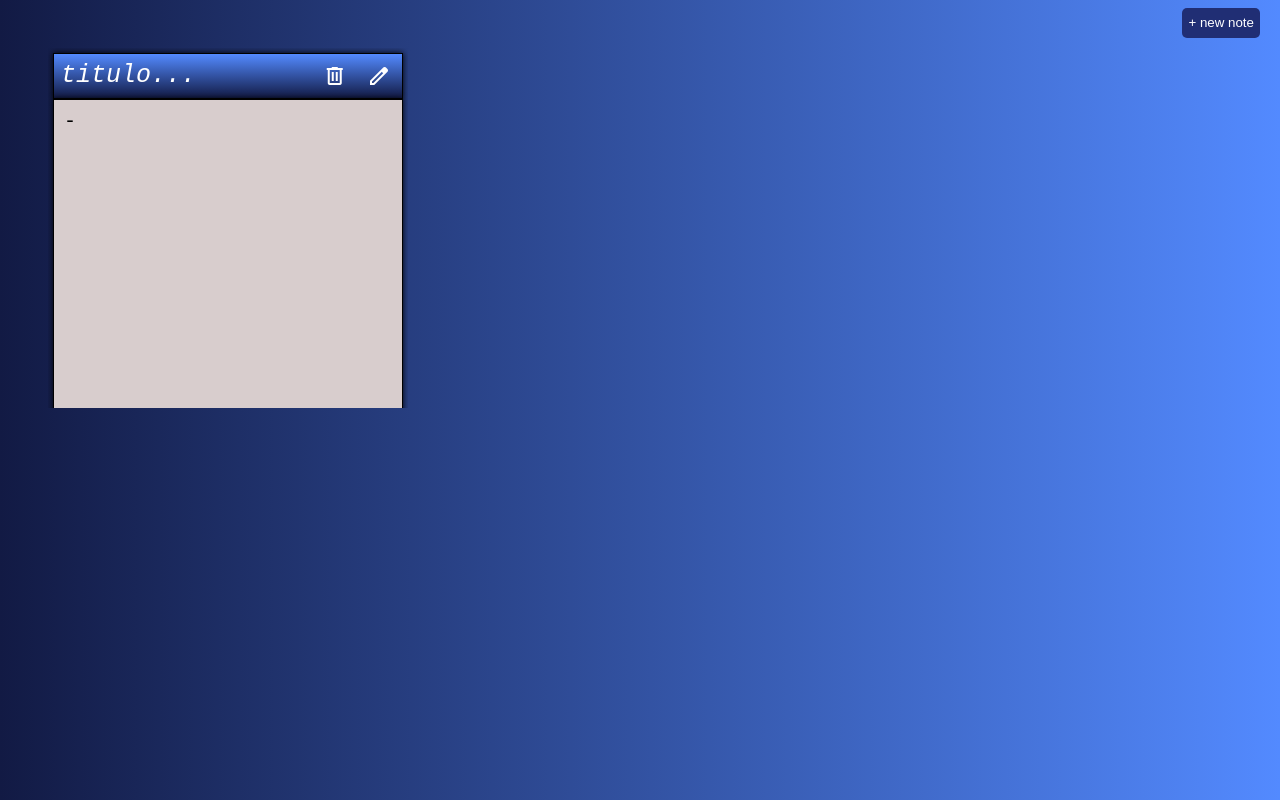
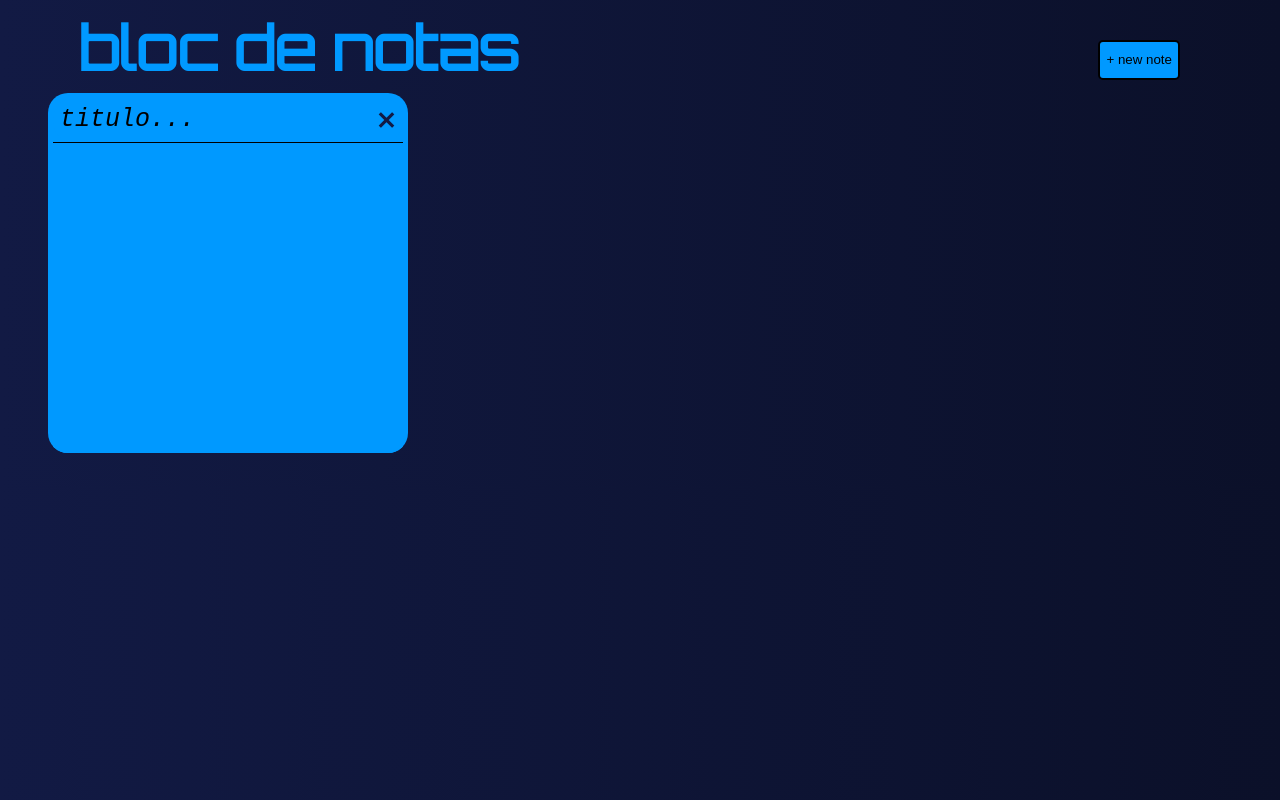
Before and after one commit to Matts001/bloc-de-notas, a plain HTML site: page index.html in a window 1280 px wide. Both pictures are taken after a click on the button "+ new note". Drawn offline with nearby package versions, Linux system fonts and the light colour scheme.

Commit message:
terminado

```diff
--- a/app.js
+++ b/app.js
@@ -36,8 +36,7 @@ function crearHtml(){
             note.innerHTML = `
             <div class="tools">
                 <textarea class="titulo" style="resize:none" maxlength="14"></textarea>
-                <button class="material-symbols-outlined btn-delete">delete</button>
-                <button class="material-symbols-outlined btn-edit">edit</button>
+                <button class="material-symbols-outlined btn-delete">close</button>
             </div>
             <div class="note-body">
             <textarea class="tuNota" id="contenido" style="resize:none" maxlength="600" spellcheck="false"></textarea>
@@ -47,7 +46,6 @@ function crearHtml(){
             const tools = note.querySelector('.tools');
             let titulo = tools.querySelector('.titulo');
             titulo.addEventListener('input', () =>{
-                let titulo = tools.querySelector('.titulo');
                 nota['titulo'] = titulo.value;
                 localStorage.setItem('listaNotas', JSON.stringify(listaNotas));
             })
@@ -55,7 +53,6 @@ function crearHtml(){
             const noteBody = note.querySelector('.note-body');
             let text = noteBody.querySelector('.tuNota');
             noteBody.addEventListener('input', () =>{
-                let text = noteBody.querySelector('.tuNota');
                 nota['text'] = text.value;
                 localStorage.setItem('listaNotas', JSON.stringify(listaNotas));
             })
@@ -72,13 +69,8 @@ function crearHtml(){
 
             })
 
-            const btnEdit = note.querySelector('.btn-edit');
-            btnEdit.addEventListener('click', () => {
-                text.classList.toggle('hidden')
-            })
-
             titulo.value = nota['titulo'] || 'titulo...';
-            text.value = nota['text'] || '-';
+            text.value = nota['text'] || '';
             container.appendChild(note);
         })
     }
--- a/index.html
+++ b/index.html
@@ -5,12 +5,14 @@
     <meta http-equiv="X-UA-Compatible" content="IE=edge">
     <meta name="viewport" content="width=device-width, initial-scale=1.0">
     <link rel="stylesheet" href="https://fonts.googleapis.com/css2?family=Material+Symbols+Outlined:opsz,wght,FILL,GRAD@48,400,0,0" />
+    <link href="https://fonts.googleapis.com/css2?family=Orbitron&display=swap" rel="stylesheet">
     <link rel="stylesheet" href="style.css"
 </head>
 <body>
     <div id="progressbar"></div>
     <div id="scrollpath"></div>
     <nav class="navbar">
+        <h1>bloc de notas</h1>
         <button class="btn">+ new note</button>
     </nav>
     <div class="container"></div>
--- a/style.css
+++ b/style.css
@@ -2,7 +2,7 @@
     overflow-x: hidden;
 }
 body{
-    background: Linear-gradient(to left,#538aff,#121a44);
+    background: Linear-gradient(to left,#0b1029,#121a44);
     background-repeat: none;
     background-size: cover cover;
 }
@@ -11,17 +11,31 @@ body{
     height: 40px;
 }
 
+h1{
+    display:block;
+    position:absolute;
+    line-height: 60px;
+    font-size: 60px;
+    color: #0099ff;
+    margin-top: 10px;
+    margin-left: 70px;
+    overflow-y: hidden;
+    width: 900px;
+    height: 100px;
+    font-family: 'Orbitron', sans-serif;
+}
+
 .btn{
     position: fixed;
-    top: 8px;
-    right: 20px;
-    background: #202e74;
-    color:white;
+    top: 40px;
+    right: 100px;
+    background: #0099ff;;
+    color:black;
     cursor: pointer;
-    height: 30px;
+    height: 40px;
     line-height: 8px;
     border-radius: 5px;
-    border: none;
+    border: 2px solid  black;
 }
 
 .container{
@@ -29,16 +43,19 @@ body{
     flex-wrap: wrap;
     margin-top: 0px;
     margin: 0 auto;
+    margin-top: 20px;
     width: cover;
     height: cover;
 }
 
 .nota{
+    background: #0099ff;
     margin-left: 65px;
     margin-bottom: 20px;
     padding: 20px;
     height: 350px;
     width: 350px;
+    border-radius: 20px;
     overflow-y: hidden;
 }
 /*aplicar a los ultimos hijos por medio de pseudo-clase */
@@ -60,7 +77,8 @@ body{
 }
 
 .tools{
-    background: Linear-gradient(to bottom,#538aff,#121a44);
+    border-radius: 20px;
+    background: #0099ff;
     padding: 5px;
     display: flex;
     flex-direction: row;
@@ -69,7 +87,7 @@ body{
 }
 
 .titulo{
-    background: Linear-gradient(to bottom,#538aff,#121a44);
+    background: #0099ff;
     margin-right: 10px;
     outline: none;
     background: transparent;
@@ -80,64 +98,43 @@ body{
     font-size: 25px;
     overflow: hidden;
     font-style: oblique;
-    color: white;
+    color: black;
 }
 
 .btn-delete{
     text-align: center;
     width: 130px;
+    height: cover;
     background: transparent;
-    color: white;
-    margin-right: 4px;
+    color: #121a44;
+    margin-right: -14px;
     border: none;
     cursor: pointer;
+    font-weight: bold;
 }
 
-.btn-edit{
-    text-align: center;
-    width: 100px;
-    background: transparent;
-    color: white;
-    border: none;
-    cursor: pointer;
-}
-.tools{
-    box-shadow: 0px 0px 6px 0px black;
-    border: 1px solid black;
-
-}
-.note-body{
-    box-shadow: 0px 0px 6px 0px black;
-    border: 1px solid black;
-
-}
 
 textarea{
     outline: none;
-    background: rgb(216, 205, 205);
+    background: #0099ff;
     height:300px;
     width:340px;
     border: none;
-    padding-right: 10px;
-    padding-left: 10px;
-    padding-top: 10px;
-    padding-bottom: 10px;
+    padding: 4%;
+    font-size: 20px;
+    border-top: 1px solid black;
+}
 
-    font-size: 20px;
-
-}
 
 .hidden{
     display: none;
 }
 
-
-
 @media screen and (min-width:360px) {
 
     .nota{
 
-        margin-left: 10px;
+        margin: 5%;
         width: 350px;
     }
     .titulo{
@@ -153,10 +150,9 @@ textarea{
 
 @media screen and (min-width:768px) {
     .nota{
-        margin-left: 2px;
-        margin-right: 2px;
-        width: 350px;
-        padding: 10px;
+        margin: 2%;
+        width: 300px;
+
     }
 
 }
@@ -181,8 +177,9 @@ textarea{
 
 body::-webkit-scrollbar{
     width: 15px;
+    background: black;
 }
 
 body::-webkit-scrollbar-thumb{
-    background: Linear-gradient(to bottom,#538aff,#121a44);
+    background: #0099ff;
 }
```
